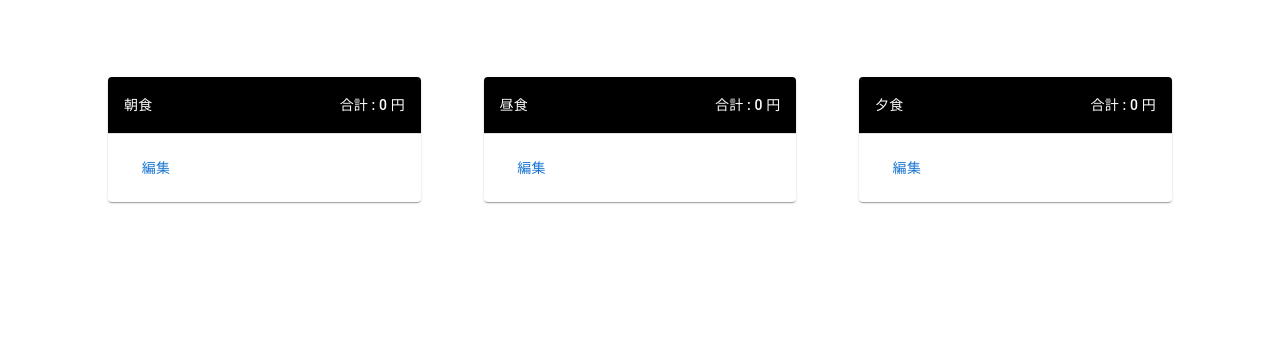
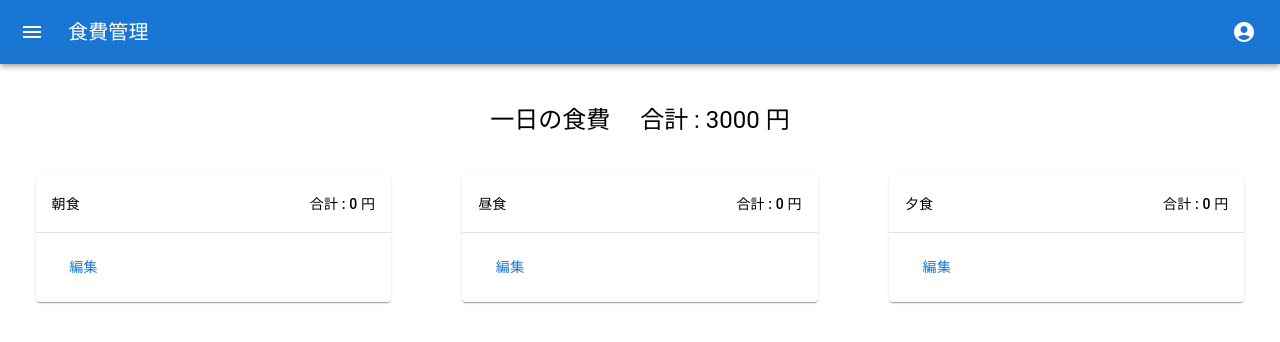
Before and after one commit to tamaokishie/foodexpenses, a React (Create React App) app: page / in a window 1280 px wide. Shown: the top 342 px of the page. Built offline with nearby package versions, Linux system fonts and the light colour scheme.

Commit message:
アプリ仕様のレイアウトに変更

```diff
--- a/src/App.css
+++ b/src/App.css
@@ -1,15 +1 @@
 @media screen and (max-width:479px) {}
-
-body{
-    margin: 0;
-}
-
-
-#title{
-    margin-top: 0;
-}
-.App {
-    font-family: sans-serif;
-    text-align: center;
-    margin: 6%;
-}
--- a/src/components/MealDashboard.tsx
+++ b/src/components/MealDashboard.tsx
@@ -16,8 +16,8 @@ import products from "../data/food-expenses.json";
 //テーブルのレイアウト
 const StyledTableCell = styled(TableCell)(({ theme }) => ({
   [`&.${tableCellClasses.head}`]: {
-    backgroundColor: theme.palette.common.black,
-    color: theme.palette.common.white,
+    backgroundColor: theme.palette.common.white,
+    color: theme.palette.common.black,
   },
   [`&.${tableCellClasses.body}`]: {
     fontSize: 14,
@@ -117,7 +117,7 @@ export function MealDashboard({title}: props) {
                   <StyledTableRow key={item.name}>
                     <StyledTableCell>{item.name}</StyledTableCell>
                     <StyledTableCell align="right">
-                      {item.price + "円"}
+                      {item.price + " 円"}
                     </StyledTableCell>
                   </StyledTableRow>
                 ))}
--- a/src/components/SearchView.tsx
+++ b/src/components/SearchView.tsx
@@ -88,7 +88,7 @@ export function SearchView({ tableItem }: Props) {
             <ListItemText primary={item.name} />
             <ListItemText
               style={{ display: 'flex', justifyContent: 'flex-end' }}
-              primary={item.price + '円'}
+              primary={item.price + ' 円'}
             />
           </ListItemButton>
         )
--- a/src/pages/home/Home.tsx
+++ b/src/pages/home/Home.tsx
@@ -1,14 +1,58 @@
-import { Stack } from "@mui/material";
+import AppBar from '@mui/material/AppBar';
+import Toolbar from '@mui/material/Toolbar';
+import Typography from '@mui/material/Typography';
+import IconButton from '@mui/material/IconButton';
+import MenuIcon from '@mui/icons-material/Menu';
+import { Box, Grid, Stack } from "@mui/material";
 import { MealDashboard } from "../../components/MealDashboard"
+import { AccountCircle } from '@mui/icons-material';
+
+function appBarLabel(label: string) {
+  return (
+    <Toolbar>
+      <IconButton edge="start" color="inherit" sx={{ mr: 2 }}>
+        <MenuIcon />
+      </IconButton>
+      <Typography variant="h6">
+        {label}
+      </Typography>
+      <Box sx={{ flexGrow: 1 }} />
+          <Box sx={{ display: { xs: 'none', md: 'flex' } }}>
+            <IconButton
+              size="large"
+              edge="end"
+              color="inherit"
+            >
+              <AccountCircle />
+            </IconButton>
+          </Box>
+    </Toolbar>
+  );
+}
 
 export default function Home() {
   return (
     <>
+    <Stack spacing={5}>
+      <AppBar position="static" color="primary">
+        {appBarLabel('食費管理')}
+      </AppBar>
+
+        <Grid container alignItems="center" >
+        <Grid item xs={12}>
+            <Typography textAlign="center" component="div" variant="h5">
+            一日の食費　 合計 : 3000 円
+            </Typography>
+      </Grid>
+      </Grid>
+
+
     <Stack direction="row">
       <MealDashboard title = "朝食"/>
       <MealDashboard title = "昼食"/>
       <MealDashboard title = "夕食"/>
     </Stack>
+    </Stack>
     </>
   );
 }
```
Also changed, not shown: src/Routing.tsx (+7 -7 lines).
